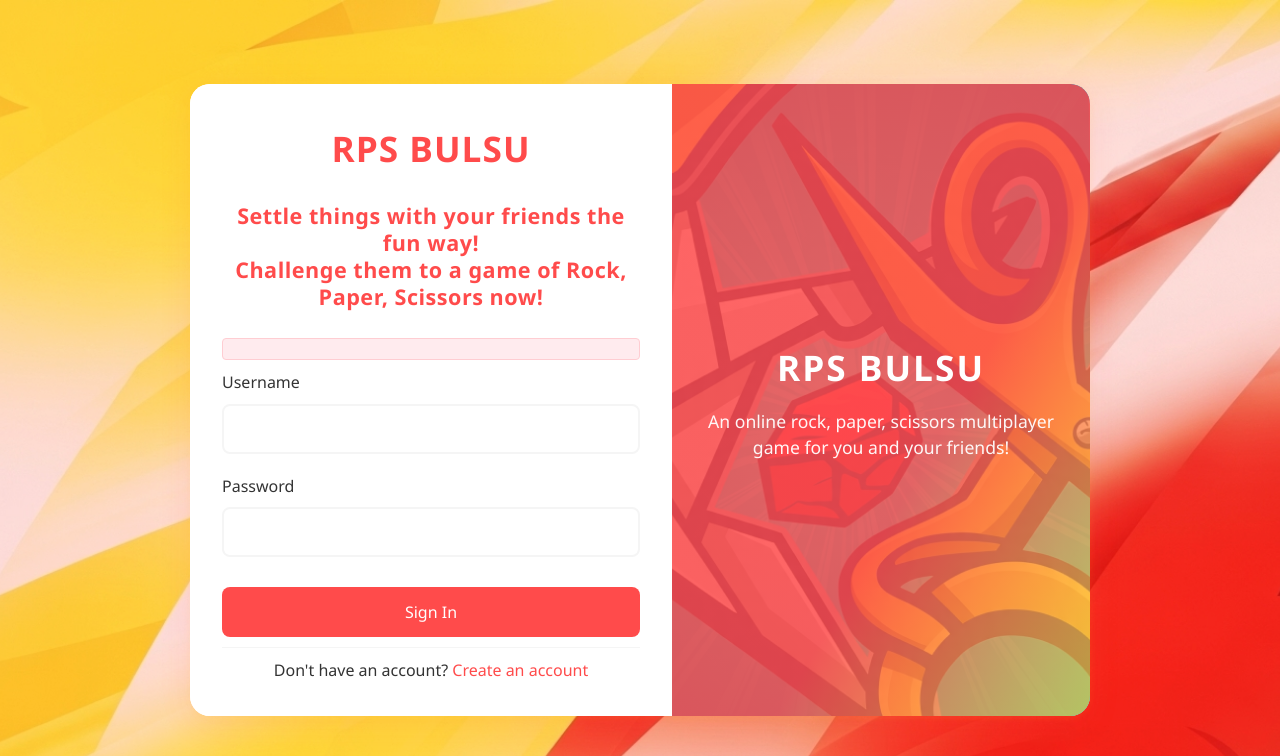
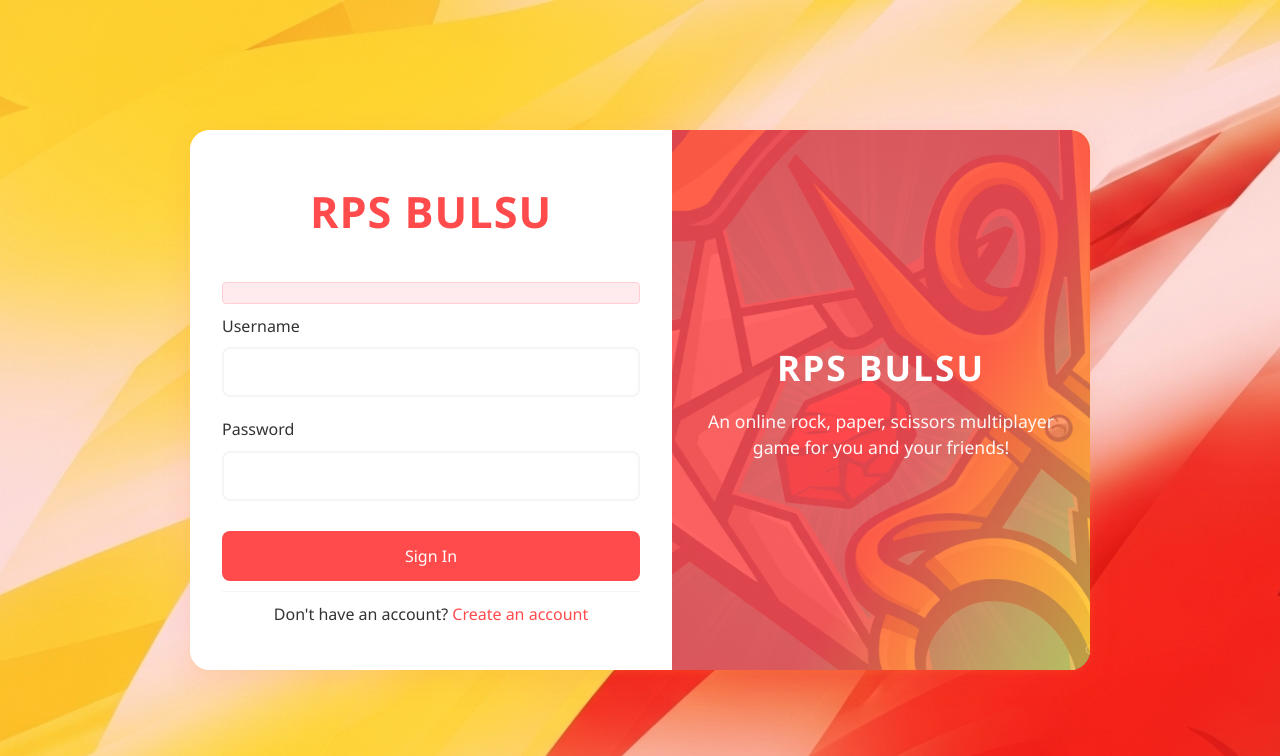
Before and after one commit to andrei-32/electiveproject, a PHP site: page /auth/login.html in a window 1280 px wide. Shown: the top 756 px of the page. Run offline with PHP 8.4, Linux system fonts and the light colour scheme.

Commit message:
login and index

```diff
--- a/auth/login.html
+++ b/auth/login.html
@@ -12,7 +12,6 @@
             <div class="auth-header">
                 <h1>RPS BULSU</h1>
             </div>
-            <p class="login-main-prompt">Settle things with your friends the fun way!<br>Challenge them to a game of Rock, Paper, Scissors now!</p>
             <div class="error-message" id="errorMessage"></div>
             <form id="loginForm">
                 <div class="form-group">
--- a/css/auth.css
+++ b/css/auth.css
@@ -53,7 +53,7 @@ body::before {
 
 .auth-header h1 {
     color: var(--primary-red);
-    font-size: 2.2em;
+    font-size: 2.7em;
     margin-bottom: 8px;
     font-weight: 700;
     letter-spacing: 1px;
--- a/index.html
+++ b/index.html
@@ -13,7 +13,6 @@
             <div class="auth-header">
                 <h1>Welcome!</h1>
             </div>
-            <p class="login-main-prompt">Ready to play Rock, Paper, Scissors online?<br>Challenge your friends and see who wins!</p>
             <div class="switch-form">
                 <a href="auth/login.html" class="button">Login</a>
                 <p style="margin: 16px 0; color: var(--dark-gray);">or</p>
```
